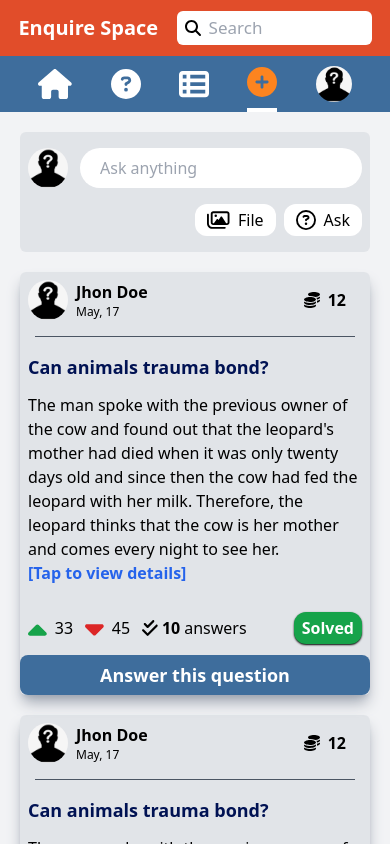
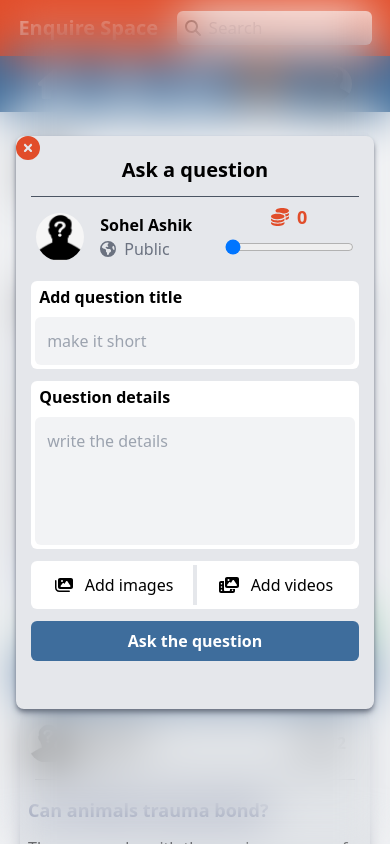
Before and after one commit to sohel-ashik/enquirespace-frontend, a React (Vite) app: page /home in a window 390 px wide. Both pictures are taken after a click on the element 262 px from the left and 84 px from the top of the page. Built offline with nearby package versions, Linux system fonts and the light colour scheme.

Commit message:
post modal is completed + responsive

```diff
--- a/package.json
+++ b/package.json
@@ -17,7 +17,8 @@
     "@fortawesome/react-fontawesome": "^0.2.0",
     "react": "^18.2.0",
     "react-dom": "^18.2.0",
-    "react-router-dom": "^6.11.2"
+    "react-router-dom": "^6.11.2",
+    "react-textarea-autosize": "^8.4.1"
   },
   "devDependencies": {
     "@types/react": "^18.0.37",
--- a/src/components/home/HeaderAsk.jsx
+++ b/src/components/home/HeaderAsk.jsx
@@ -2,6 +2,7 @@ import styles from './home.module.css';
 import { FontAwesomeIcon } from '@fortawesome/react-fontawesome';
 import default_profile from '../../assets/default_avatar.png';
 import {faCircleQuestion, faImages } from '@fortawesome/free-regular-svg-icons';
+import { useState } from 'react';
 
 export default function(){
 
--- a/src/components/home/Home.jsx
+++ b/src/components/home/Home.jsx
@@ -1,4 +1,6 @@
 import { useState } from 'react';
+import AddPost from '../modals/AddPost';
+import ModalSkleton from '../modals/ModalSkleton';
 import CompactPost from '../posts/CompactPost';
 import HeaderAsk from './HeaderAsk';
 import styles from './home.module.css';
@@ -15,7 +17,7 @@ export default function(){
         'Health'
       ];
 
-
+    const [open, setOpen] = useState(false);
 
     return(
             <div className='h-full w-full bg-gray3 flex flex-row'>
@@ -26,13 +28,19 @@ export default function(){
                 <div className='lg:w-4/5 h-full w-full  overflow-auto p-5'>
                     {/* the main browsing pages */}
                     <div className='lg:w-4/5 w-full h-fit flex flex-col gap-5'>
-                        <HeaderAsk/>
+                        <div onClick={()=>setOpen(true)}>
+                            <HeaderAsk/>
+                        </div>
+
+                        <AddPost open={open} setOpen={setOpen}/>
+
                         {/* here goes the all content */}
 
                         {arr.map((ele)=><CompactPost/>)}
 
                     </div>
                 </div>
+
             </div>
     )
 }
--- /dev/null
+++ b/src/components/modals/AddPost.jsx
@@ -0,0 +1,83 @@
+import ModalSkleton from "./ModalSkleton";
+import default_profile from '../../assets/default_avatar.png';
+import {FontAwesomeIcon} from '@fortawesome/react-fontawesome'
+import {faEarthAmericas,faImages,faPhotoFilm,faCoins} from '@fortawesome/free-solid-svg-icons'
+import AutosizeTextarea from 'react-textarea-autosize';
+import { useState } from "react";
+
+export default function AddPost({open,setOpen}){
+    const [coinValue,setCoinValue] = useState(0);
+
+    return(
+        <ModalSkleton open={open} onClose={()=>setOpen(false)}>
+            <div className="text-center pt-5 md:pt-8 text-xl md:text-3xl font-semibold">Ask a question</div>
+            <div className="flex justify-center pt-3"><hr className=" border-gray-600 w-11/12"/></div>
+
+            <div className="flex justify-between pl-5 pr-5 lg:pr-7 items-center">
+                <div className="flex gap-4 pt-4 ">
+                    <img className="h-12 w-12 md:h-16 md:w-16 rounded-full" src={default_profile}/>
+                    <div className="md:text-lg flex flex-col justify-center" >
+                        <div className="font-semibold">Sohel Ashik</div>
+                        <div className="flex gap-2 items-center text-gray-500">
+                            <FontAwesomeIcon icon={faEarthAmericas}/>
+                            <div >Public</div>
+                        </div>
+                    </div>
+                </div>
+
+                <div className="flex flex-col items-center justify-end gap-2">
+                    <div className="flex items-center gap-2 text-reddish text-lg lg:text-3xl font-bold ">
+                        <FontAwesomeIcon className="lg:text-2xl text-md" icon={faCoins}/>
+                        <div className="text-center rounded-xl">{coinValue}</div>
+                    </div>
+                    <input
+                        type='range'
+                        min={0}
+                        max={100}
+                        value={coinValue}
+                        onChange={(e)=>setCoinValue(e.target.value)}
+                        disabled={false} />
+                </div>
+            </div>
+
+            <div  className="w-full flex flex-col justify-center items-center gap-3 pt-5">
+                <div className="w-11/12 h-auto flex flex-col  bg-white p-1 rounded-md">
+                    <div className="pl-1 font-semibold">Add question title</div>
+                    <AutosizeTextarea
+                        placeholder="make it short"
+                        className="resize-none focus:outline-none p-3 bg-gray3 mt-2 rounded-md"
+                        onChange={(e)=>{e.target.style.height = 'auto'; e.target.style.height = `${e.target.scrollHeight}px`}}
+                    />
+                </div>
+
+                <div className="w-11/12 h-auto flex flex-col  bg-white p-1 rounded-md">
+                    <div className="pl-1 font-semibold">Question details</div>
+                    <AutosizeTextarea
+                        placeholder="write the details"
+                        className="resize-none focus:outline-none p-3 bg-gray3 mt-2 rounded-md min-h-[8rem]"
+                        onChange={(e)=>{e.target.style.height = 'auto'; e.target.style.height = `${e.target.scrollHeight}px`}}
+                    />
+                </div>
+
+                <div className="w-11/12 h-auto flex justify-evenly  bg-white p-1 rounded-md">
+                    <label className="hover:cursor-pointer flex items-center gap-3 h-full w-1/2 justify-center border-r-2 hover:bg-gray1 hover:text-white pt-2 lg:pt-4 pb-2 lg:pb-4 hover:rounded-md">
+                        <input type="file" className="hidden" multiple name="image"/>
+                        <FontAwesomeIcon icon={faImages}/>
+                        <div>Add images</div>
+                    </label>
+                    <label className="hover:cursor-pointer flex items-center gap-3 h-full w-1/2 justify-center border-l-2 hover:bg-gray1 hover:text-white pt-2 lg:pt-4 pb-2 lg:pb-4 hover:rounded-md">
+                        <input type="file" className="hidden" multiple name="video"/>
+                        <FontAwesomeIcon icon={faPhotoFilm}/>
+                        <div>Add videos</div>
+                    </label>
+                </div>
+
+                <div className="flex w-11/12 ">
+                    <button className="bg-bluishLight text-white w-full lg:pt-3 lg:pb-3 pt-2 pb-2 rounded-md hover:bg-bluish font-bold">Ask the question</button>
+                </div>
+
+            </div>
+
+        </ModalSkleton>
+    )
+}
--- /dev/null
+++ b/src/components/modals/ModalSkleton.jsx
@@ -0,0 +1,33 @@
+import {FontAwesomeIcon} from '@fortawesome/react-fontawesome';
+import {faCircleXmark} from '@fortawesome/free-solid-svg-icons'
+
+export default function ModalSkleton({open, onClose, children}){
+
+    const confirmClose = () =>{
+        const confirm = window.confirm('Confirm to discard?');
+        if(confirm) onClose();
+    }
+
+    return(
+        <div
+            onClick={onClose}
+            className={`fixed inset-0 flex justify-center items-center backdrop-blur-xl transition-opacity duration-700  ${open ? "visible opacity-100": "invisible opacity-0"}`}>
+            <div onClick={(e)=>e.stopPropagation()}>
+
+                <div className='w-screen flex justify-center h-screen items-center ' onClick={onClose}>
+                    <div style={{maxHeight:'80%'}} onClick={(e)=>e.stopPropagation()} className="lg:w-6/12 md:w-7/12 w-11/12 h-fit  pb-12  bg-gray-200 shadow-md shadow-gray-500 rounded-lg overflow-auto">
+                        <div className='flex justify-start absolute'>
+                            <FontAwesomeIcon
+                                onClick={confirmClose}
+                                className='text-2xl lg:4xl text-reddish hover:text-reddishLight hover:cursor-pointer' icon={faCircleXmark}/>
+                        </div>
+
+                        {children}
+                    </div>
+                </div>
+
+            </div>
+        </div>
+    )
+
+}
--- a/src/components/navigation/Navigation.jsx
+++ b/src/components/navigation/Navigation.jsx
@@ -4,9 +4,14 @@ import {faHouse,faCircleQuestion, faCoins, faMagnifyingGlass, faCirclePlus, faTa
 import { useState } from 'react';
 import default_avatar from '../../assets/default_avatar.png';
 import {useNavigate} from 'react-router-dom';
+import AddPost from '../modals/AddPost';
 
 function BigNav({allState}){
-    const {search,setSearch,homeColor,questionColor,handleItemClick} = allState;
+    const {search,setSearch,
+        homeColor,
+        questionColor,
+        handleItemClick,
+        setAskOpen} = allState;
 
     return(
         <nav className={styles.nav}>
@@ -33,10 +38,14 @@ function BigNav({allState}){
                         onChange={(e)=>setSearch(e.target.value)}
                         placeholder='Search'/>
                 </div>
-                <div className='hover:scale-105 hover:cursor-pointer transition-all duration-500 w-32 bg-reddish h-8 flex justify-between items-center  pl-3 pr-2 rounded-2xl'>
+                <div
+                    onClick={()=>setAskOpen(true)}
+                    className='hover:scale-105 hover:cursor-pointer transition-all duration-500 w-32 bg-reddish h-8 flex justify-between items-center  pl-3 pr-2 rounded-2xl'>
+
                     <p className='text-white text-xs font-bold'>Ask anything</p>
                     <FontAwesomeIcon className='text-xl' icon={faCirclePlus}/>
                 </div>
+
 
                 <div className='flex text-md items-center gap-2  p-1 bg-yellow-300 text-bluishLight pt-2 pb-2 pl-4 pr-4 rounded-3xl'>
                     <FontAwesomeIcon className='' icon={faCoins}/>
@@ -51,7 +60,15 @@ function BigNav({allState}){
 }
 
 function SmallNav({allState}){
-    const {search,setSearch,handleItemClick,homeColor,questionColor,addQuestionColor,listColor,profileColor} = allState;
+    const {
+        search,setSearch,
+        handleItemClick,
+        homeColor,
+        questionColor,
+        addQuestionColor,
+        listColor,
+        profileColor,
+        setAskOpen} = allState;
 
 
     return(
@@ -81,7 +98,7 @@ function SmallNav({allState}){
                     <FontAwesomeIcon icon={faTableList}/>
                 </div>
 
-                <div className={` text-3xl h-full flex items-center ${addQuestionColor}`} onClick={()=>handleItemClick('add')}>
+                <div className={` text-3xl h-full flex items-center ${addQuestionColor}`} onClick={()=>{handleItemClick('add'); setAskOpen(true)}}>
                     <FontAwesomeIcon icon={faCirclePlus}/>
                 </div>
                 <div className={` text-3xl h-full flex  items-center ${profileColor}`} onClick={()=>handleItemClick('profile')}>
@@ -101,6 +118,8 @@ export default function Navigation(){
     const [addQuestionColor, setAddQuestionColor] = useState('text-white');
     const [listColor, setListColor] = useState('text-white');
     const [profileColor, setProfileColor] = useState('text-white');
+
+    const [askOpen, setAskOpen] = useState(false);
 
     // use for navigation
     const navigate = useNavigate();
@@ -161,8 +180,9 @@ export default function Navigation(){
 
     return(
         <>
-            <BigNav allState={{search,setSearch,homeColor,questionColor,handleItemClick}}/>
-            <SmallNav allState={{search,setSearch,handleItemClick,homeColor,questionColor,addQuestionColor,listColor,profileColor}}/>
+            <BigNav allState={{search,setSearch,homeColor,questionColor,handleItemClick,askOpen,setAskOpen}}/>
+            <SmallNav allState={{search,setSearch,handleItemClick,homeColor,questionColor,addQuestionColor,listColor,profileColor,askOpen,setAskOpen}}/>
+            <AddPost open={askOpen} setOpen={setAskOpen}/>
         </>
 
     )
```
Also changed, not shown: src/components/profiles/Profile.jsx (+13 -3 lines), src/components/profiles/details/UserProfile.jsx (+11 -10 lines), 1 other file (tests, documents, lock files or other folders).
